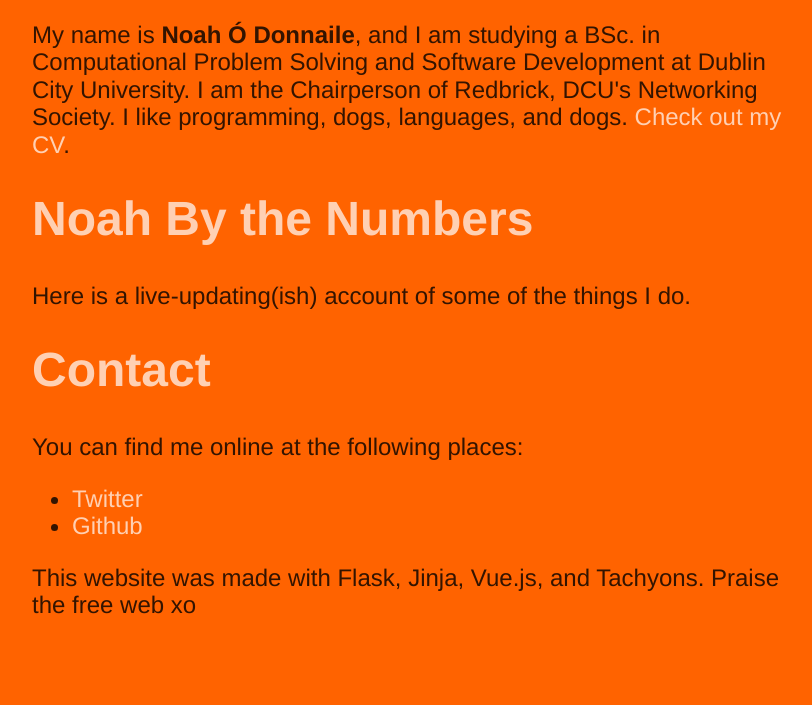
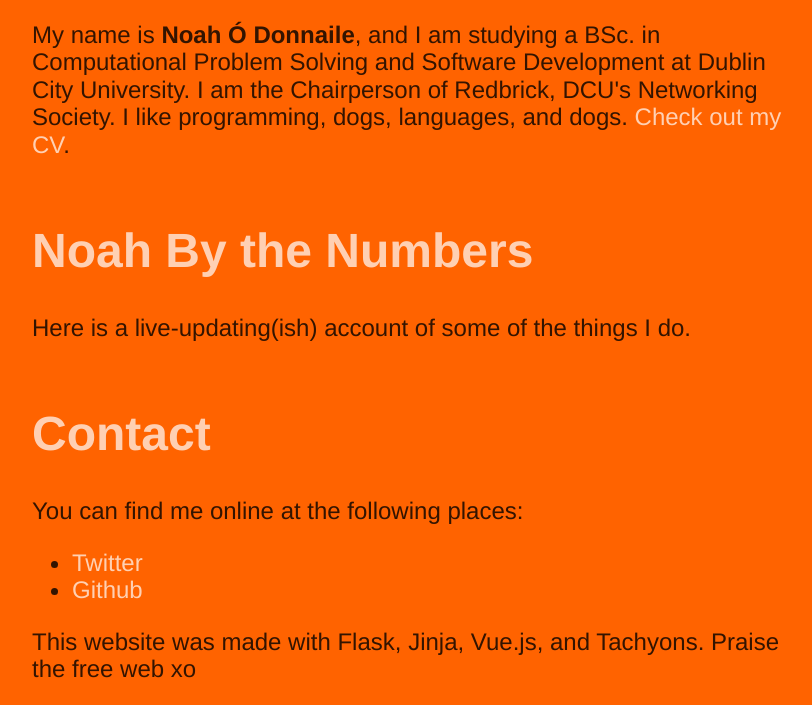
Before and after one commit to iandioch/ceres, a Flask app: page / in a window 1280 px wide. Shown: the part 135-840 px from the top of the page, without its empty margins (224-1036 px from the left). Before the commit the page ends 749 px from the top, so only its background shows below. Run offline with Flask 2, Linux system fonts and the light colour scheme; parts of the project's set-up code (start-up, migrations or seed data) failed here and were passed over; some libraries are stand-ins or nearby versions.

Commit message:
Add padding before titles

```diff
--- a/templates/index.html
+++ b/templates/index.html
@@ -16,7 +16,7 @@
 				<p>My name is <span class="b">Noah Ó Donnaile</span>, and I am studying a BSc. in Computational Problem Solving and Software Development at Dublin City University. I am the Chairperson of Redbrick, DCU's Networking Society. I like programming, dogs, languages, and dogs. <a href="out/cv" class="link white-70">Check out my CV</a>.</p>
 			</div>
 			<div id="ceres_preamble">
-				<h1 class="white-70 f1 pb1">Noah By the Numbers</h1>
+				<h1 class="white-70 f1 pb1 pt4">Noah By the Numbers</h1>
 				<p>Here is a live-updating(ish) account of some of the things I do.</p>
 			</div>
 			<div id="ceres_cards">
@@ -29,7 +29,7 @@
 				{% endfor %}
 			</div>
 			<div id="postamble">
-				<h1 class="white-70 f1 pb1">Contact</h1>
+				<h1 class="white-70 f1 pb1 pt4">Contact</h1>
 				<p>You can find me online at the following places:</p>
 				<ul>
 					<li><a href="https://twitter.com/iandioch" class="link white-70">Twitter</a></li>
```
